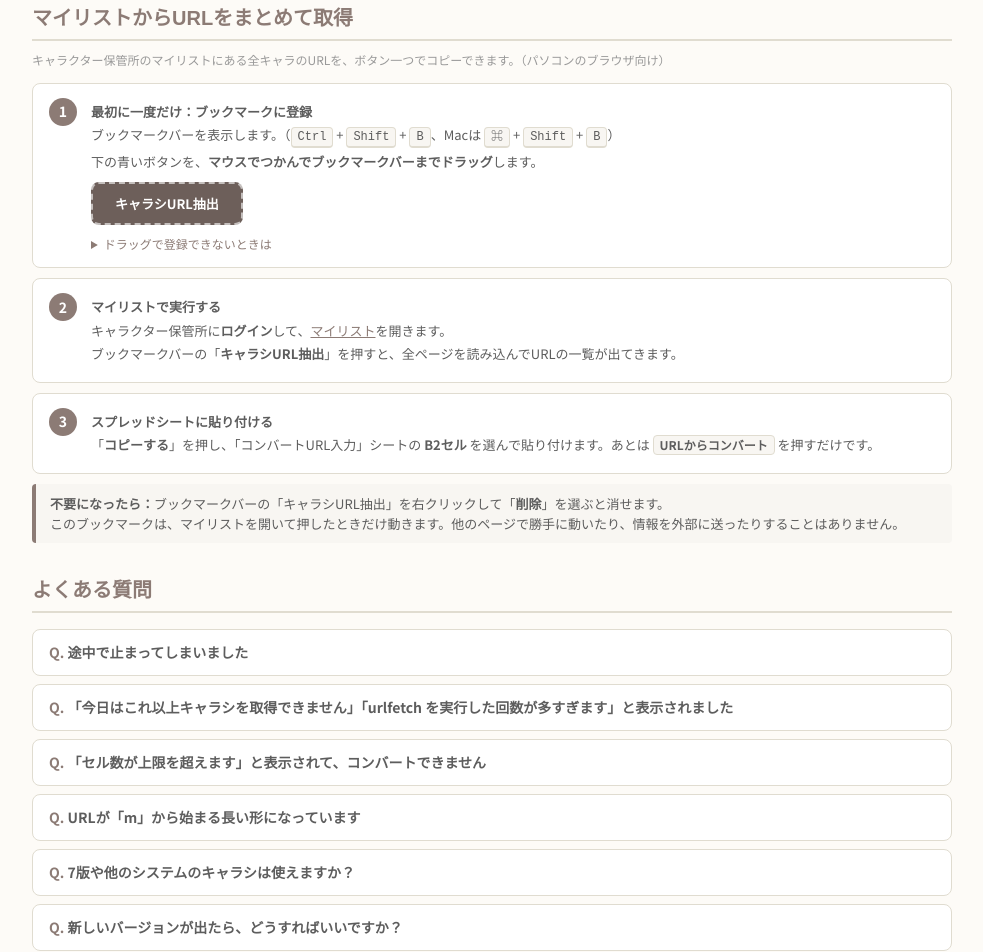
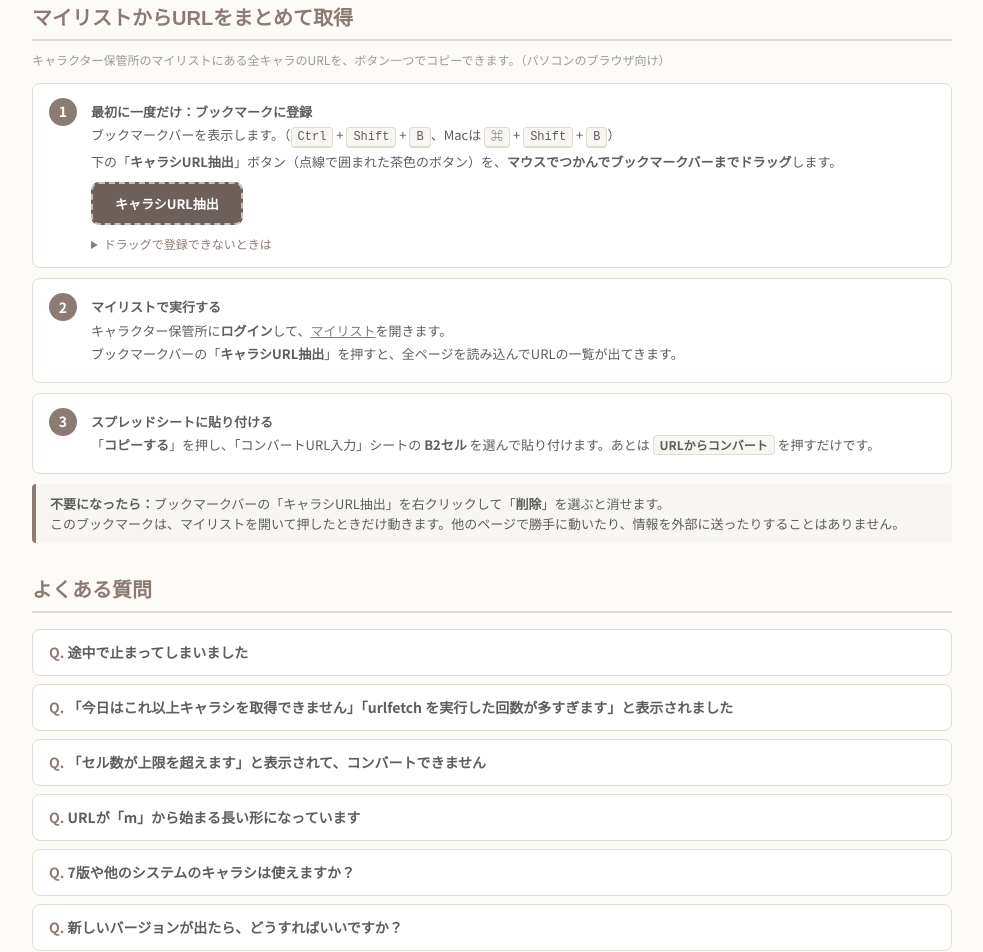
Before and after one commit to nununu-tatata/charasheet-backup, a website: page docs/index.html in a window 1280 px wide. Shown: the part 3044-3996 px from the top of the page, without its empty margins (148-1131 px from the left). Drawn offline with Linux system fonts and the light colour scheme; a web font is replaced by a local one.

Commit message:
入口ページ：ブックマークレットのボタンの説明を実際の色・名前に合わせて修正

```diff
--- a/docs/index.html
+++ b/docs/index.html
@@ -275,7 +275,7 @@
                 <li class="step">
                     <p class="step-title">最初に一度だけ：ブックマークに登録</p>
                     <p>ブックマークバーを表示します。（<span class="key">Ctrl</span> + <span class="key">Shift</span> + <span class="key">B</span>、Macは <span class="key">⌘</span> + <span class="key">Shift</span> + <span class="key">B</span>）</p>
-                    <p>下の青いボタンを、<b>マウスでつかんでブックマークバーまでドラッグ</b>します。</p>
+                    <p>下の「<b>キャラシURL抽出</b>」ボタン（点線で囲まれた茶色のボタン）を、<b>マウスでつかんでブックマークバーまでドラッグ</b>します。</p>
                     <p><a id="bookmarklet-link" class="bookmarklet-btn" href="#">キャラシURL抽出</a></p>
                     <details>
                         <summary style="cursor:pointer; font-size:12px; color:var(--primary-color);">ドラッグで登録できないときは</summary>
```
